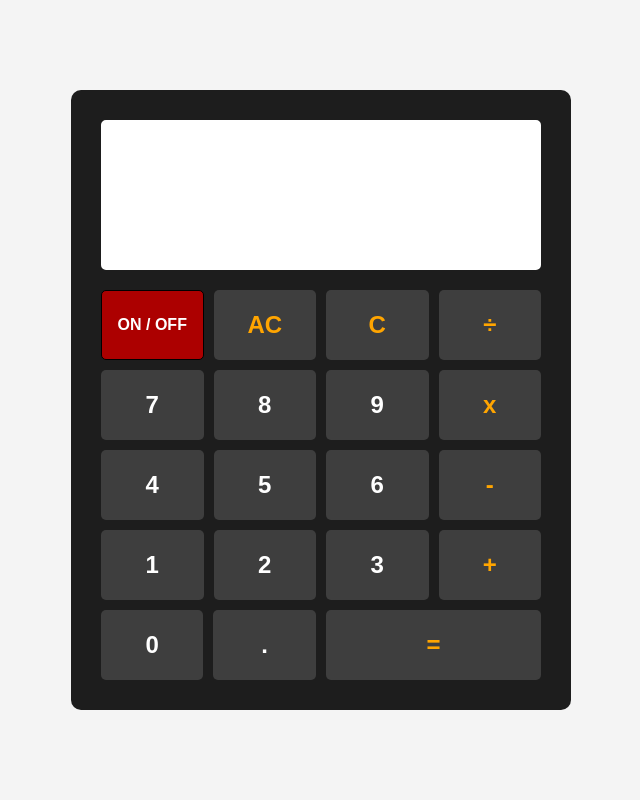
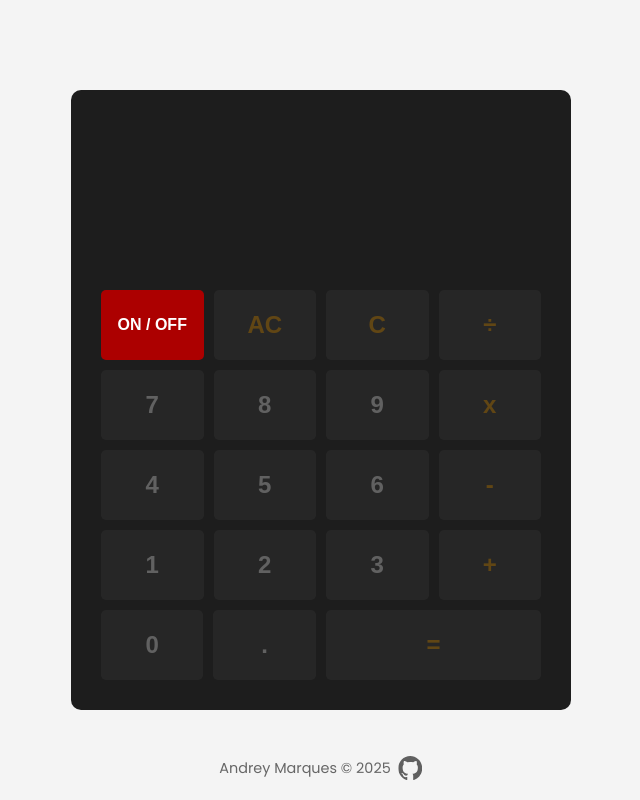
Before and after one commit to AndreyMarqz/JS-calculator, a plain HTML site: page index.html in a window 1280 px wide. Both pictures are taken after a click on the button "ON / OFF". Shown: the whole page, without its empty margins (319-959 px from the left). Drawn offline with Linux system fonts and the light colour scheme.

Commit message:
Added the on/off button interaction, with a transition when clicked, and the animation when the buttons are also clicked.

```diff
--- a/index.html
+++ b/index.html
@@ -4,6 +4,7 @@
     <meta charset="UTF-8">
     <meta name="viewport" content="width=device-width, initial-scale=1.0">
     <link rel="stylesheet" href="style.css">
+    <link rel="shortcut icon" href="./icons/calculator-solid.svg" type="image/x-icon">
     <title>Calculator</title>
 </head>
 <body>
@@ -40,11 +41,12 @@
                 <button class="btn number btn-side">.</button>
                 <button class="btn wider equalBtn orange">=</button>
             </div>
-
-
-
         </div>
     </div>
+
+    <footer>
+        <p>Andrey Marques © <script>document.write(new Date().getFullYear());</script> <a href="https://github.com/AndreyMarqz/JS-calculator" target="_blank"><img class="githubIcon" src="./icons/github-mark.svg" alt="github-mark"></a></p>
+    </footer>
 
     <script src="script.js"></script>
 </body>
--- a/script.js
+++ b/script.js
@@ -2,9 +2,12 @@ let currentNumber = "";
 let previousNumber = "";
 let operator = undefined;
 let justCalculated = false;
+let isOn = true;
 
 const outputDisplay = document.querySelector(".output");
 const display = document.querySelector(".display");
+const container = document.querySelector("#container");
+const onOffButton = document.querySelector(".onOff");
 const digits = document.querySelectorAll(".btn");
 const operatorButtons = document.querySelectorAll(".operator");
 const numberButtons = document.querySelectorAll(".number");
@@ -131,6 +134,36 @@ function clear(){
     });
 }
 
+function togglePower() {
+    onOffButton.addEventListener('click', () => {
+        isOn = !isOn;
+
+        if (!isOn) {
+            outputDisplay.classList.add('power-off');
+            container.classList.add('calculator-off');
+
+            digits.forEach(button => {
+                if (!button.classList.contains('onOff')) {
+                    button.disabled = true;
+                }
+            });
+
+            currentNumber = "";
+            previousNumber = "";
+            operator = undefined;
+        } else {
+            outputDisplay.classList.remove('power-off');
+            container.classList.remove('calculator-off');
+            display.innerText = "";
+            previousDisplay.innerText = "";
+
+            digits.forEach(button => {
+                button.disabled = false;
+            });
+        }
+    });
+}
+
 function add(n1, n2) {
     return n1 + n2;
 }
@@ -170,3 +203,4 @@ setUpOperatorButton();
 setEqualButton();
 deleteAll();
 clear();
+togglePower();
--- a/style.css
+++ b/style.css
@@ -8,8 +8,9 @@
 
 body {
     font-family: "Poppins", sans-serif;
-    height: 100vh;
+    min-height: 100vh;
     display: flex;
+    flex-direction: column;
     justify-content: center;
     align-items: center;
     background-color: #f4f4f4;
@@ -59,10 +60,16 @@ body {
     background-color: #3e3e3e;
     cursor: pointer;
     border: none;
+    transition: all 0.1s ease;
 }
 
 .btn:hover {
     background-color: #555555;
+}
+
+.btn:active {
+    transform: scale(0.90);
+    box-shadow: inset 0 3px 5px rgba(0, 0, 0, 0.5);
 }
 
 .onOff:hover {
@@ -82,10 +89,81 @@ body {
 .onOff {
     background-color: #ac0000;
     color: #fff;
-    border: 1px solid #000000;
     font-size: 1em;
 }
 
 .operator, .orange {
     color: #ffa500;
 }
+
+.githubIcon {
+    width: 30px;
+}
+
+@keyframes tvOff {
+    0% {
+        transform: scaleY(1) scaleX(1);
+        opacity: 1;
+    }
+    50% {
+        transform: scaleY(0.01) scaleX(1);
+        opacity: 0.5;
+    }
+    100% {
+        transform: scaleY(0) scaleX(0);
+        opacity: 0;
+    }
+}
+
+.power-off {
+    animation: tvOff 0.5s ease-out forwards;
+    background-color: #000 !important;
+}
+
+.calculator-off .btn:not(.onOff) {
+    opacity: 0.3;
+    cursor: not-allowed;
+    pointer-events: none;
+}
+
+.calculator-off .btn:not(.onOff):hover {
+    background-color: #3e3e3e;
+}
+
+.output {
+    transition: all 0.3s ease;
+}
+
+footer {
+    position: fixed;
+    bottom: 20px;
+    left: 50%;
+    transform: translateX(-50%);
+    text-align: center;
+    color: #666;
+    font-size: 0.9rem;
+}
+
+footer p {
+    display: flex;
+    align-items: center;
+    gap: 8px;
+}
+
+footer a {
+    display: flex;
+    align-items: center;
+    text-decoration: none;
+}
+
+footer .githubIcon {
+    width: 24px;
+    height: 24px;
+    transition: transform 0.3s ease, opacity 0.3s ease;
+    opacity: 0.7;
+}
+
+footer a:hover .githubIcon {
+    transform: scale(1.2);
+    opacity: 1;
+}
```
Also changed, not shown: icons/calculator-solid.svg (added), icons/github-mark.svg (added), 2 other files.
